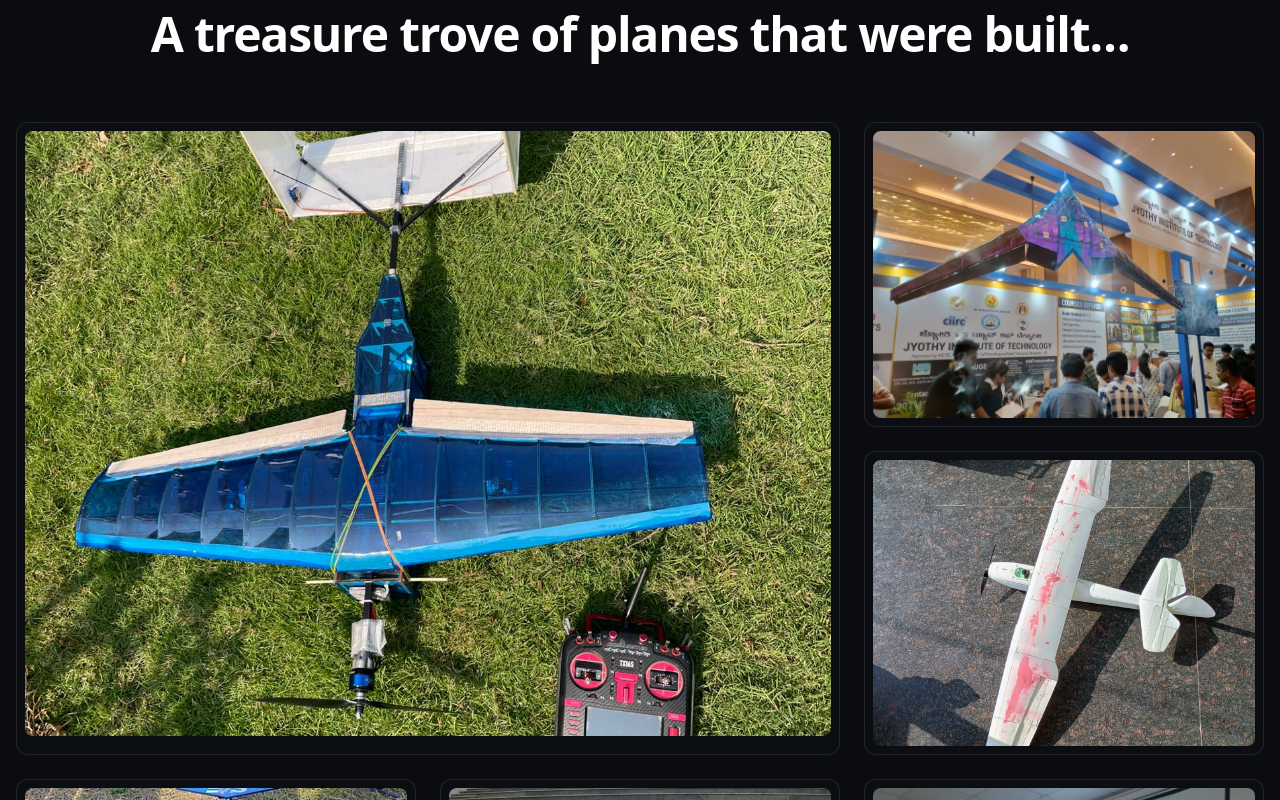
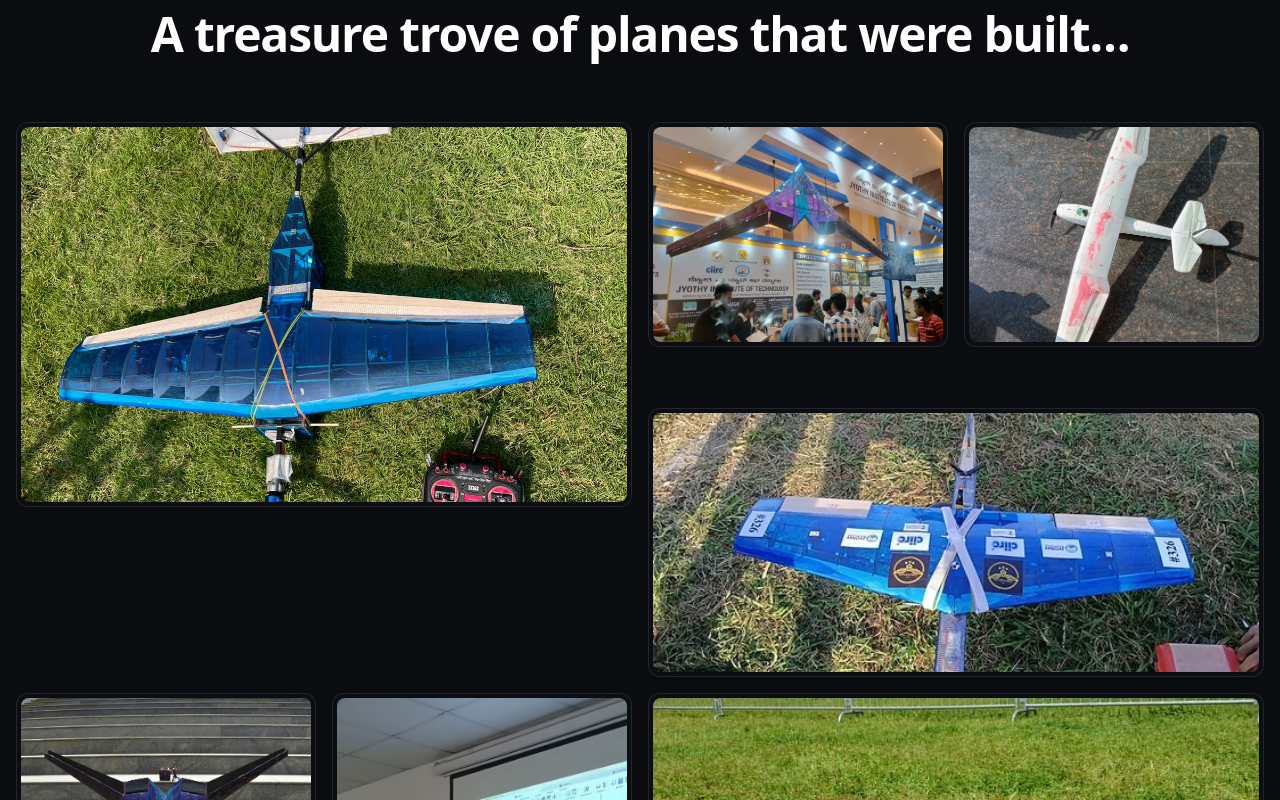
Before and after one commit to Preranask17/garuthmaan, a Next.js app: page / in a window 1280 px wide. Shown: the part 1880-2680 px from the top of the page. Built offline with nearby package versions, Linux system fonts and the light colour scheme; no server answers.

Commit message:
fix(hangar): refactor gallery grid into dynamic asymmetric mosaic layout

```diff
--- a/src/components/Hangar.tsx
+++ b/src/components/Hangar.tsx
@@ -21,27 +21,34 @@ const hangarImages = [
 export default function Hangar() {
   const [selected, setSelected] = useState<number | null>(null);
 
+  const getGridClasses = (i: number) => {
+    if (i % 6 === 0) return "md:col-span-2 md:row-span-2 aspect-[16/10]"; // Large featured
+    if (i % 6 === 3) return "md:col-span-2 aspect-[16/7]"; // Wide banner
+    if (i % 6 === 5) return "md:row-span-2 aspect-[9/16]"; // Tall portrait
+    return "aspect-[4/3]"; // Standard
+  };
+
   return (
     <section id="hangar" className="py-20 px-4 max-w-7xl mx-auto">
       <div className="eyebrow text-center mb-2">THE HANGAR</div>
       <h3 className="text-3xl sm:text-5xl font-bold tracking-tight text-white text-center mb-16">A treasure trove of planes that were built…</h3>
 
-      {/* Mosaic Grid */}
-      <div className="grid grid-cols-1 md:grid-cols-3 gap-6">
+      {/* Asymmetric Mosaic Grid */}
+      <div className="grid grid-cols-1 md:grid-cols-3 lg:grid-cols-4 gap-4 auto-rows-fr grid-flow-dense">
         {hangarImages.map((item, i) => (
           <motion.div
             key={item.id}
-            whileHover={{ scale: 1.03 }}
-            className={`glass-panel p-2 rounded-xl overflow-hidden cursor-pointer group ${i === 0 ? "md:col-span-2 md:row-span-2" : ""}`}
+            whileHover={{ scale: 1.02 }}
+            className={`glass-panel p-1 rounded-xl overflow-hidden cursor-pointer border border-white/10 hover:border-[#FFD700] transition-colors ${getGridClasses(i)}`}
             onClick={() => setSelected(i)}
           >
-            <div className="relative aspect-[4/3] rounded-lg overflow-hidden">
+            <div className="relative w-full h-full rounded-lg overflow-hidden">
                 <Image
                     src={item.src}
-                    alt="Aircraft Gallery"
+                    alt="Aircraft"
                     fill
                     className="object-cover"
-                    sizes="(max-width: 768px) 100vw, 33vw"
+                    sizes="(max-width: 768px) 100vw, (max-width: 1200px) 50vw, 25vw"
                     onError={(e) => (e.currentTarget.src = "/default-aero.jpg")}
                 />
             </div>
```
